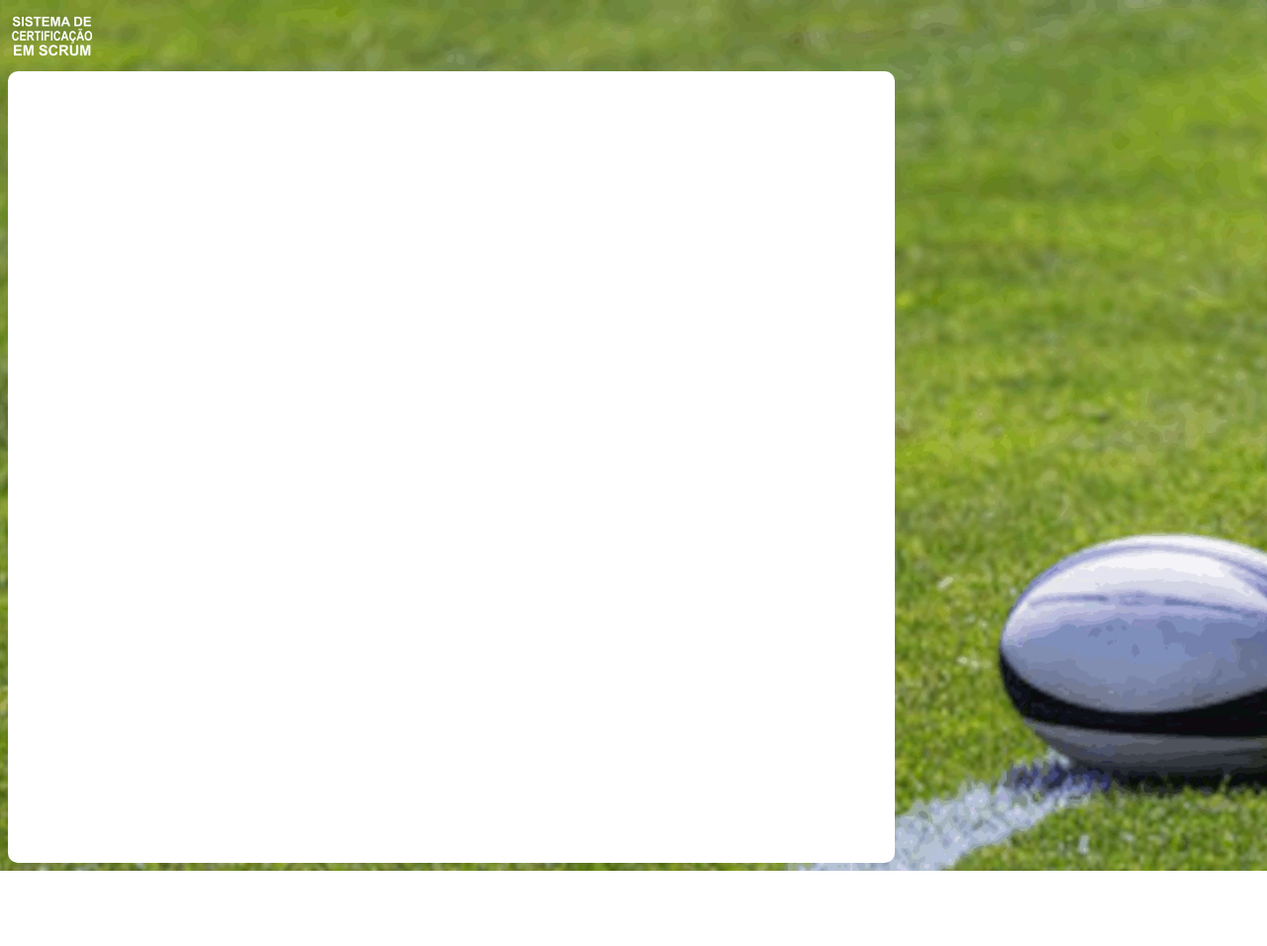
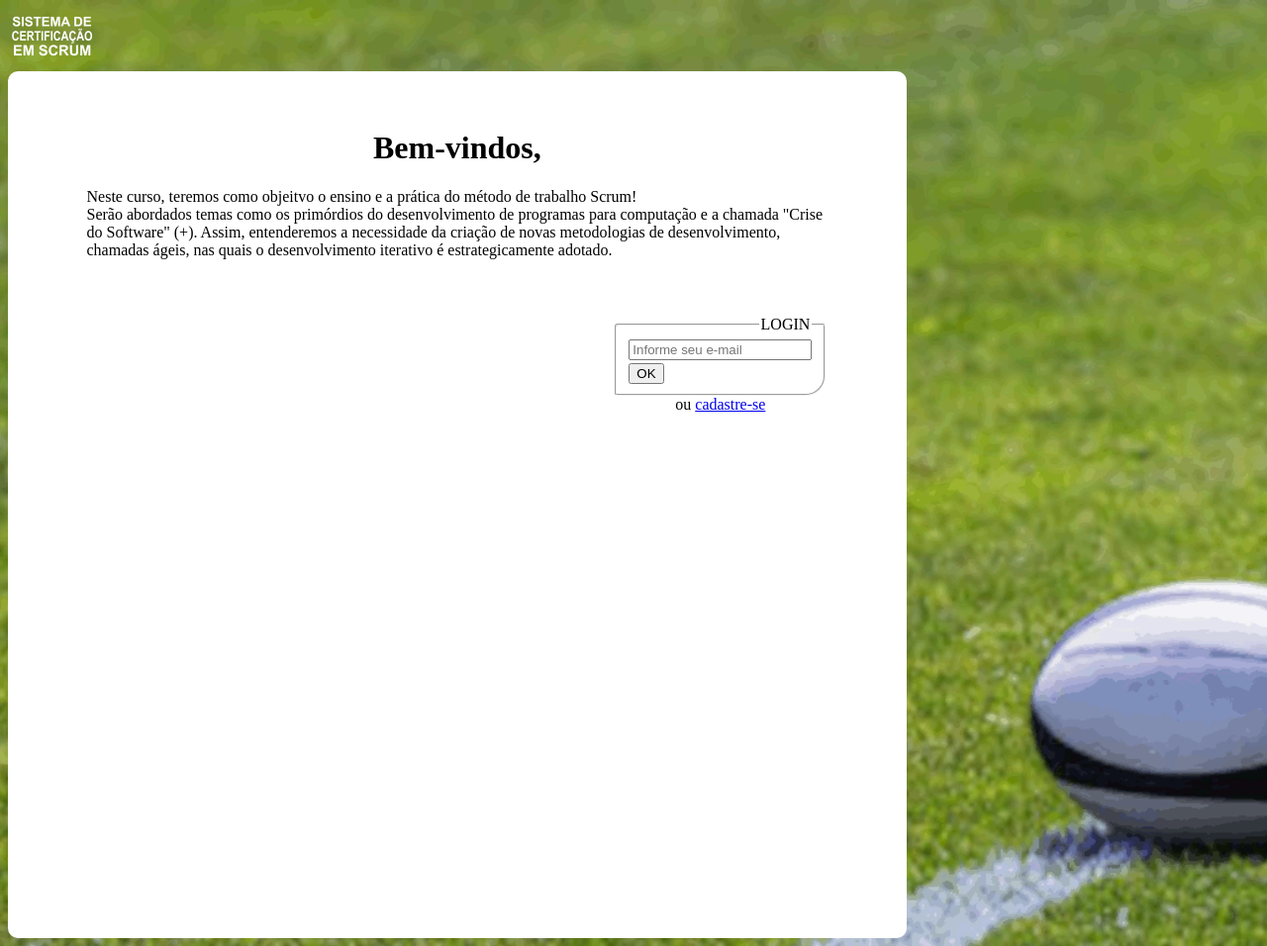
Before and after one commit to frevisto/hardstop, a plain HTML site: page index.html in a window 1280 px wide. Shown: the whole page at 99% size. Before the commit the page ends 880 px from the top, so only its background shows below. Drawn offline with Linux system fonts and the light colour scheme.

Commit message:
aprimoramento da página main, inserção de área de Login e link para cadastro

```diff
--- a/assets/css/stylesheet_main.css
+++ b/assets/css/stylesheet_main.css
@@ -2,13 +2,6 @@ body {
     background-image: url(../images/BGrugby.ball.gif);
     background-size: cover, 100vh,100vw;
     background-position: top;
-
-}
-div.maindiv{
-
-    width: 70vw;height: 100vh;
-    background-color: white;
-    border-radius: 10px;
 
 }
 div.logosyst{
@@ -16,3 +9,33 @@ div.logosyst{
     max-height: fit-content;
     position: top,left;
 }
+
+div.maindiv{
+
+    width: 65vw;height: 100vh;
+    background-color: white;
+    border-radius: 10px;
+    padding: 3%;
+    /* position: relative; */
+
+}
+
+div.title {
+    height: fit-content;
+    width: 100%;
+    text-align: center;
+    /* position: absolute; */
+    /* left: 50%; */
+    /* transform: translate(-50%);  */
+}
+div.content{
+    padding-left: 5%;
+    padding-right: 5%;
+    text-align: justify, center;
+
+}
+#login_field{
+    position:right;
+    float: right;
+    padding: 5%;
+}
--- a/index.html
+++ b/index.html
@@ -17,7 +17,42 @@
     </div>
 
     <div class="maindiv">
+        <div class="title">
+            <h1>Bem-vindos,</h1>
+        </div>
+        <div class="content">
+            <p>Neste curso, teremos como objeitvo o ensino e a prática
+            do método de trabalho Scrum!<br>
+            Serão abordados temas como os primórdios do desenvolvimento
+            de programas para computação e a chamada "Crise do Software" (+).
+            Assim, entenderemos a necessidade da criação de novas metodologias de desenvolvimento, chamadas ágeis,
+            nas quais o desenvolvimento iterativo é estrategicamente adotado.</p>
+        </div>
 
+        <div id="login_field">
+            <fieldset style="width: fit-content;
+                            border-radius: 3px;
+                            border-bottom-right-radius: 20px;">
+
+                <legend style="text-align: right;">
+                        LOGIN
+                </legend>
+                    <div>
+                        <input id="user_adress" type="email"
+                         placeholder="Informe seu e-mail">
+                    </div>
+                    <div style="padding-top: 3px;">
+                        <button type="submit"
+
+
+
+                        >OK</button>
+                    </div>
+                </fieldset>
+                <div style="text-align: center;"
+                    >ou <a href="./pages/cadastro.html">cadastre-se</a>
+                </div>
+        </div>
     </div>
 
 
```
